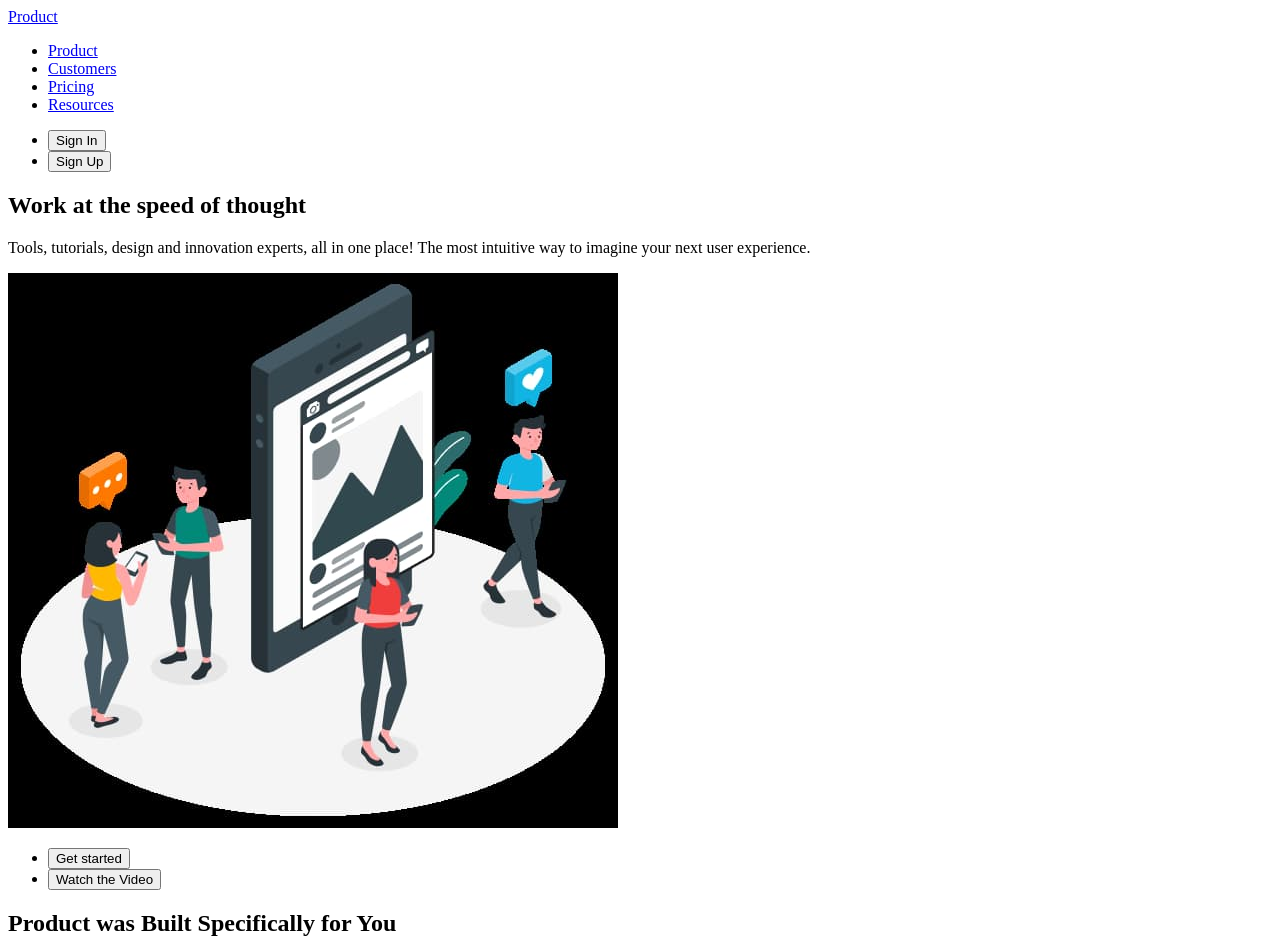
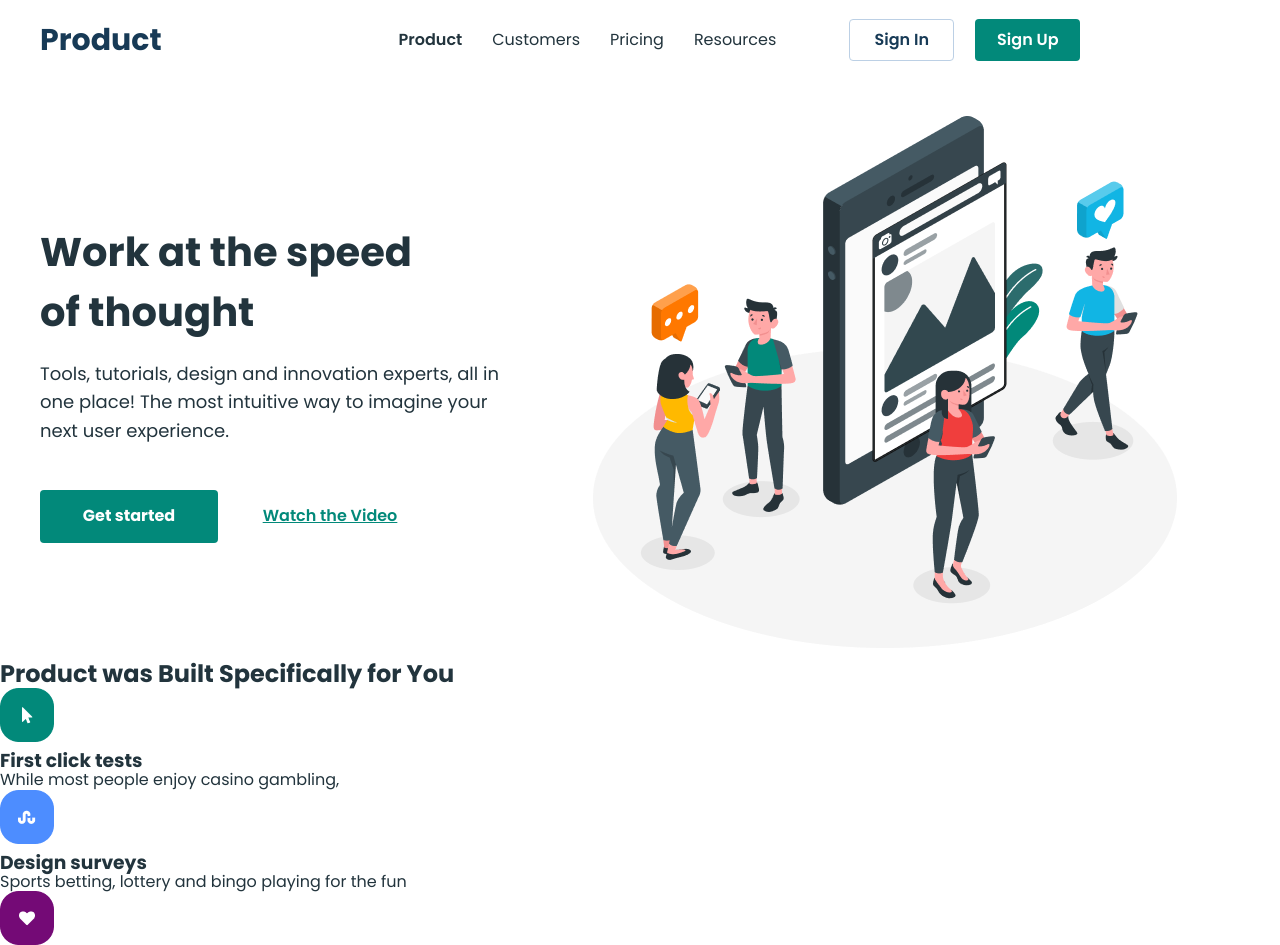
Before and after one commit to Nikita2993-Z/business-promotionNEW, a plain HTML site: page index.html in a window 1280 px wide. Shown: the top 945 px of the page. Drawn offline with nearby package versions, Linux system fonts and the light colour scheme.

Commit message:
add sect-hero

```diff
--- /dev/null
+++ b/css/style.css
@@ -0,0 +1,142 @@
+body {
+  font-family: "Poppins", sans-serif;
+  color: #22343d;
+  background-color: #ffffff;
+}
+a {
+  text-decoration: none;
+  color: inherit;
+}
+ul,
+ol {
+  list-style-type: none;
+  padding: 0px;
+  margin: 0px;
+}
+h1,
+h2,
+h3,
+h4,
+p {
+  margin: 0;
+}
+button {
+  cursor: pointer;
+}
+img {
+  display: block;
+}
+.container {
+  max-width: 1150px;
+  padding: 0 20px;
+  margin: 0 auto;
+}
+.header {
+}
+.header .container {
+  display: flex;
+align-items: center;
+}
+
+
+.container { padding: 0 20px;
+    margin: 0 20px;
+}
+
+.nav {
+display: flex;
+    align-items: center;
+    margin-right: 73px;
+}
+
+.nav-logo {
+font-weight: 700;
+    font-size: 30px;
+    line-height: 0.93333;
+    color: #173a56;
+    margin-right: 237px;
+}
+
+.nav-list {
+  display: flex;
+  gap: 30px;
+}
+.current {font-weight: 600;}
+
+.nav-link {
+line-height: 1.75;
+    padding: 26px 0;
+    display: block;
+}
+
+.header-list-btn {
+  display: flex;
+  gap: 21px;
+
+}
+
+.header-btn {
+    font-weight: 600;
+        border-radius: 4px;
+        min-width: 105px;
+        height: 42px;
+}
+
+.sing-in-btn {
+    border: 1px solid #bcd0e5;
+        background-color: transparent;
+        color: #173a56;
+}
+
+.sing-up-btn {
+border: none;
+    background-color: #02897a;
+    color: #fff;
+}
+/* hero*/
+.hero {padding-top: 25px;
+    padding-bottom: 50px;}
+
+.hero-container {
+        display: flex;
+        align-items: center;
+        justify-content: space-between;
+}
+
+.container {}
+
+.hero-wrap {width: 465px;}
+
+.hero-title {
+    font-size: 40px;
+        line-height: 1.5;
+        width: 400px;
+        margin-bottom: 18px;
+}
+.hero-text { font-size: 18px;
+    line-height: 1.56;
+    margin-bottom: 45px;}
+.hero-list-btn {
+    display: flex;
+    gap: 30px;
+    align-items: center;}
+
+.hero-btn {}
+
+.start-btn {border-radius: 4px;
+    min-width: 178px;
+    height: 53px;
+    border: none;
+    background-color: #02897a;
+    font-weight: 700;
+    font-size: 16px;
+    color: #fff;}
+
+.watch-btn {background-color: transparent;
+    border: none;
+    min-width: 164px;
+    height: 23px;
+    font-weight: 600;
+    font-size: 16px;
+    text-decoration: underline;
+    color: #02897a;}
--- a/index.html
+++ b/index.html
@@ -5,42 +5,57 @@
     <meta charset="UTF-8" />
     <meta name="viewport" content="width=device-width, initial-scale=1.0" />
     <title>Business promotion</title>
+    <link rel="preconnect" href="https://fonts.googleapis.com">
+    <link rel="preconnect" href="https://fonts.gstatic.com" crossorigin>
+    <link
+        href="https://fonts.googleapis.com/css2?family=Inter:opsz,wght@14..32,100..900&family=Montserrat:wght@100..900&family=Poppins:wght@400;500;600;700&display=swap"
+        rel="stylesheet">
+    <link rel="stylesheet" href="https://cdnjs.cloudflare.com/ajax/libs/normalize/8.0.1/normalize.min.css"
+        integrity="sha512-NhSC1YmyruXifcj/KFRWoC561YpHpc5Jtzgvbuzx5VozKpWvQ+4nXhPdFgmx8xqexRcpAglTj9sIBWINXa8x5w=="
+        crossorigin="anonymous" referrerpolicy="no-referrer" />
+    <link rel="stylesheet" href="./css/style.css">
 </head>
 
 <body>
-    <header>
-        <nav>
-            <a href="./index.html">Product</a>
-            <ul>
-                <li><a href="./index.html">Product</a></li>
-                <li><a href="./customers.html">Customers</a></li>
-                <li><a href="./pricing.html">Pricing</a></li>
-                <li><a href="#">Resources</a></li>
+    <header class="header">
+        <div class="container">
+        <nav class="nav">
+            <a class="nav-logo" href="./index.html">Product</a>
+            <ul class="nav-list">
+                <li class="nav-link current"><a href="./index.html">Product</a></li>
+                <li class="nav-link"><a href="./customers.html">Customers</a></li>
+                <li class="nav-link"><a href="./pricing.html">Pricing</a></li>
+                <li class="nav-link"><a href="#">Resources</a></li>
             </ul>
         </nav>
-        <ul>
-            <li><button type="button">Sign In</button></li>
-            <li><button type="button">Sign Up</button></li>
+        <ul class="header-list-btn">
+            <li><button class="header-btn sing-in-btn" type="button">Sign In</button></li>
+            <li><button class="header-btn sing-up-btn" type="button">Sign Up</button></li>
         </ul>
+        </div>
     </header>
     <main>
             <!--SECTION-ONE-->
-            <section>
-
-                <h1>Work at the speed of thought</h1>
-                <p>Tools, tutorials, design and innovation experts, all in one place! The most intuitive way to imagine your
+            <div class="hero">
+                <div class="hero-container container">
+                <div class="hero-wrap">
+                <h1 class="hero-title">Work at the speed of thought</h1>
+                <p class="hero-text">Tools, tutorials, design and innovation experts, all in one place! The most intuitive way to imagine your
                     next user
                     experience.
                 </p>
-                <a href=""><img src="./images/hero-img.jpg" alt="people" ></a>
-                <ul>
+
+                <ul class="hero-list-btn">
                     <li>
-                <button type="button">Get started</button>
+                <button type="button" class="hero-btn start-btn" >Get started</button>
                 </li>
                 <li>
-                <button type="button">Watch the Video</button>
+                <button type="button" class="hero-btn watch-btn">Watch the Video</button>
                 </li>
                 </ul>
+                </div>
+                <img src="./images/hero-img.png" alt="people" width="610" height="555"></a>
+            </div>
             </section>
             <!--SECTION-TWO-->
             <section>
```
Also changed, not shown: customers.html (+9 -0 lines), pricing.html (+11 -0 lines), images/hero-img.png (added).
